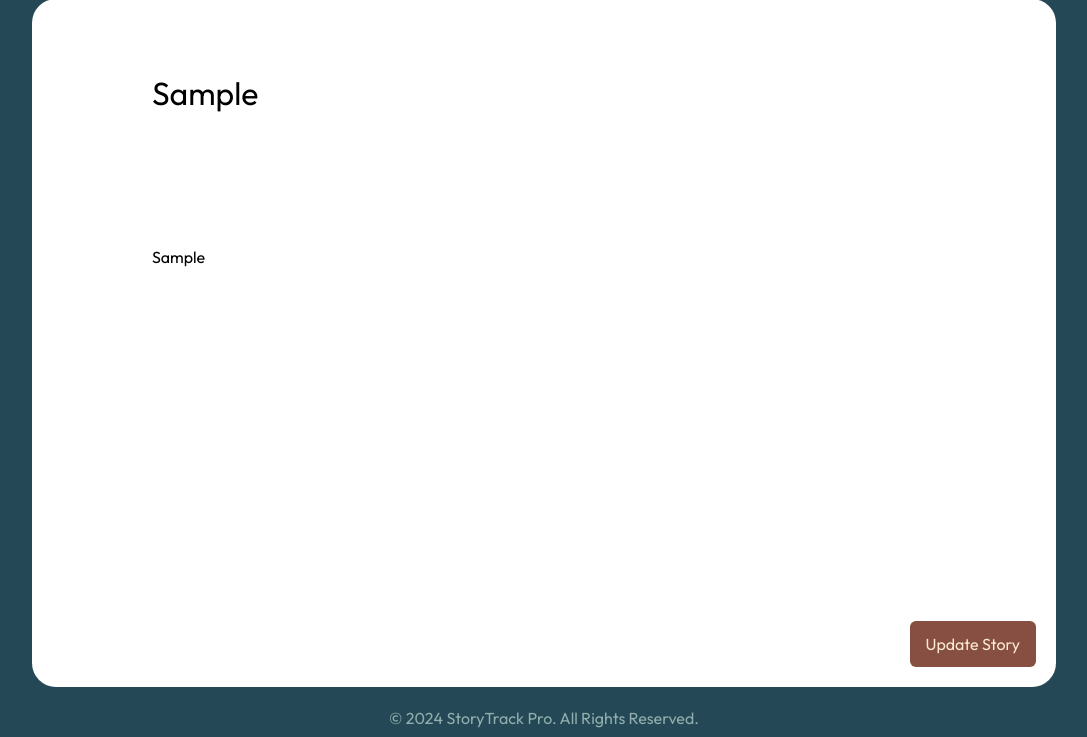
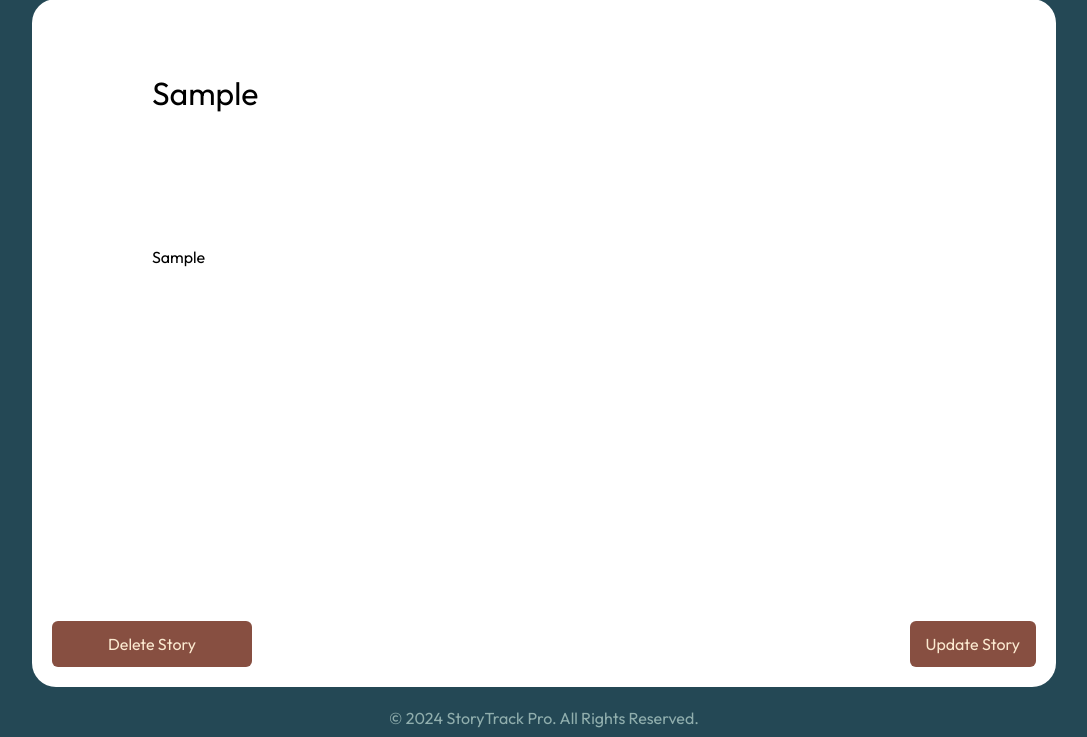
Before and after one commit to sarahculpepper/databases-project, a Django app: template storytrackpro/storytrackpro/templates/story.html in a window 1280 px wide. Shown: the part 117-854 px from the top of the page, without its empty margins (96-1183 px from the left). Run offline with Django 5.2, Linux system fonts and the light colour scheme; the template is opened without the code that fills it: most values are stand-ins (such as "Sample title", 1, 10 or a date in 2020).

Commit message:
added delete button to story object

```diff
--- a/storytrackpro/static/css/base.css
+++ b/storytrackpro/static/css/base.css
@@ -245,6 +245,27 @@ textarea {
     float: right;
 }
 
+.delete-button {
+    float: left;
+    width: 200px;
+    color: #fbe9d0;
+    background-color: #874f41;
+    transition: transform 0.5s ease, box-shadow 0.3s ease;
+    padding-left: 15px;
+    padding-right: 15px;
+    padding-top: 10px;
+    padding-bottom: 10px;
+}
+
+.delete-button:hover {
+    color: #fbe9d0;
+    background-color: #AC6553;
+    transform: translateY(-4px);
+    /* Lifts the card slightly on hover */
+    box-shadow: 0 10px 20px rgba(0, 0, 0, 0.15);
+}
+
+
 .alert {
     width: 80vw;
     left: 10vw;
--- a/storytrackpro/storytrackpro/templates/story.html
+++ b/storytrackpro/storytrackpro/templates/story.html
@@ -31,7 +31,29 @@
                					>{{story.10}}</textarea>
                             </div>
                             <button type="submit" class="btn btn-home" name="update_story">Update Story</button>
-        				</form>
+                            <button type="button" class="btn delete-button" data-bs-toggle="modal" data-bs-target="#deleteModal" data-id="{{ story.0 }}">Delete Story</button>
+                        </form>
+                        <!-- Delete Confirmation Modal -->
+                        <div class="modal fade" id="deleteModal" tabindex="-1" aria-labelledby="deleteModalLabel" aria-hidden="true">
+                            <div class="modal-dialog">
+                                <div class="modal-content">
+                                    <div class="modal-header">
+                                        <h5 class="modal-title" id="deleteModalLabel">Confirm Deletion</h5>
+                                        <button type="button" class="btn-close" data-bs-dismiss="modal" aria-label="Close"></button>
+                                    </div>
+                                    <div class="modal-body">
+                                        Are you sure you want to delete this story?
+                                    </div>
+                                    <div class="modal-footer">
+                                        <form method="post" class="w-100 d-flex justify-content-between align-items-center">
+                                            {% csrf_token %}
+                                            <button type="button" class="btn btn-home" data-bs-dismiss="modal">Cancel</button>
+                                            <button type="submit" class="btn btn-home" name="delete_story">Delete</button>
+                                        </form>
+                                    </div>
+                                </div>
+                            </div>
+                        </div>
                     {% endfor %}
                 </div>
             </div>
```
Also changed, not shown: storytrackpro/storytrackpro/views.py (+18 -9 lines).
